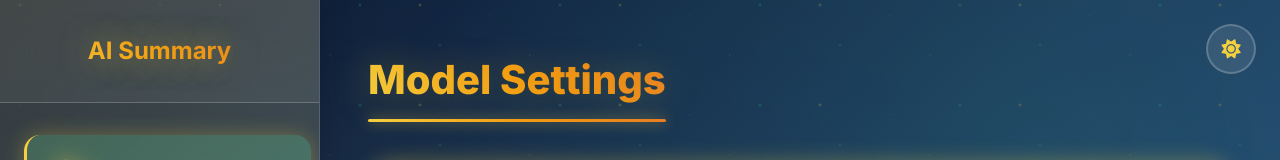
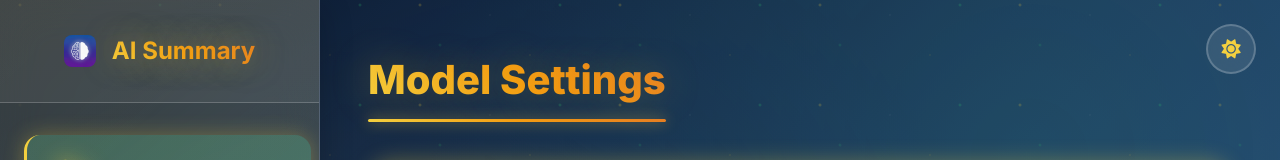
Before and after one commit to lassestilvang/ai-summary-extension, a browser extension: page options.html in a window 1280 px wide. Shown: the top 160 px of the page. Drawn offline with Linux system fonts and the light colour scheme; files whose address does not match are found by name.

Commit message:
feat(extension): add high-resolution app icon to options page
- Add 1024x1024 icon asset and update manifest.json icons
- Integrate icon into options.html sidebar header with responsive styling
- Update build script to copy new icon to dist directory
- Add dist/ to .gitignore for build artifacts
- Update README.md with correct Chrome Web Store link

```diff
--- a/options.html
+++ b/options.html
@@ -264,7 +264,10 @@
 
       .sidebar-header {
         padding: var(--space-xl) var(--space-lg);
-        text-align: center;
+        display: flex;
+        align-items: center;
+        justify-content: center;
+        gap: var(--space-md);
         border-bottom: 1px solid var(--glass-border);
         position: relative;
         z-index: 2;
@@ -273,6 +276,17 @@
 
       .sidebar.collapsed .sidebar-header {
         padding: var(--space-xl) var(--space-md);
+      }
+
+      .app-icon {
+        width: 32px;
+        height: 32px;
+        border-radius: var(--radius-sm);
+        transition: all var(--transition-normal);
+      }
+
+      .sidebar.collapsed .app-icon {
+        display: none;
       }
 
       .sidebar-title {
@@ -1078,6 +1092,11 @@
 
         .history-actions {
           flex-direction: column;
+        }
+
+        .app-icon {
+          width: 24px;
+          height: 24px;
         }
       }
 
@@ -1194,6 +1213,7 @@
     <div class="app-container">
       <aside class="sidebar" id="sidebar">
         <div class="sidebar-header">
+          <img src="icon-1024.png" alt="AI Summary Icon" class="app-icon" />
           <h1 class="sidebar-title">AI Summary</h1>
         </div>
         <nav>
--- a/package.json
+++ b/package.json
@@ -9,7 +9,7 @@
     "format": "prettier --write .",
     "prebuild": "rimraf dist",
     "build": "npm run copy-readability && tsc && npm run copy-assets",
-    "copy-assets": "cpy manifest.json options.html icon.png showdown.min.js Readability.js dist/ --flat",
+    "copy-assets": "cpy manifest.json options.html icon.png icon-1024.png showdown.min.js Readability.js dist/ --flat",
     "copy-readability": "cp node_modules/@mozilla/readability/Readability.js ./Readability.js",
     "dev": "tsc --watch",
     "test": "jest",
```
Also changed, not shown: README.md, icon-1024.png (added), manifest.json, 1 other file.
